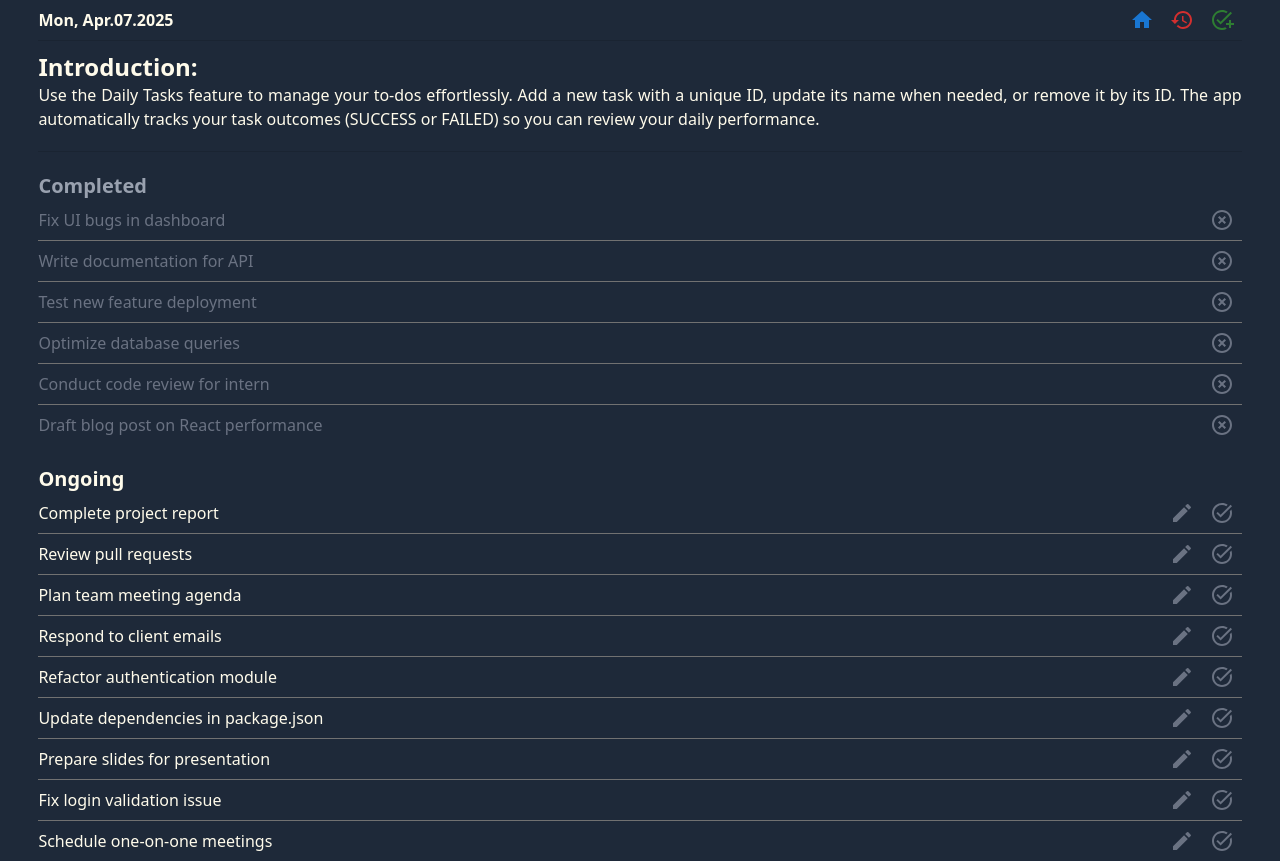
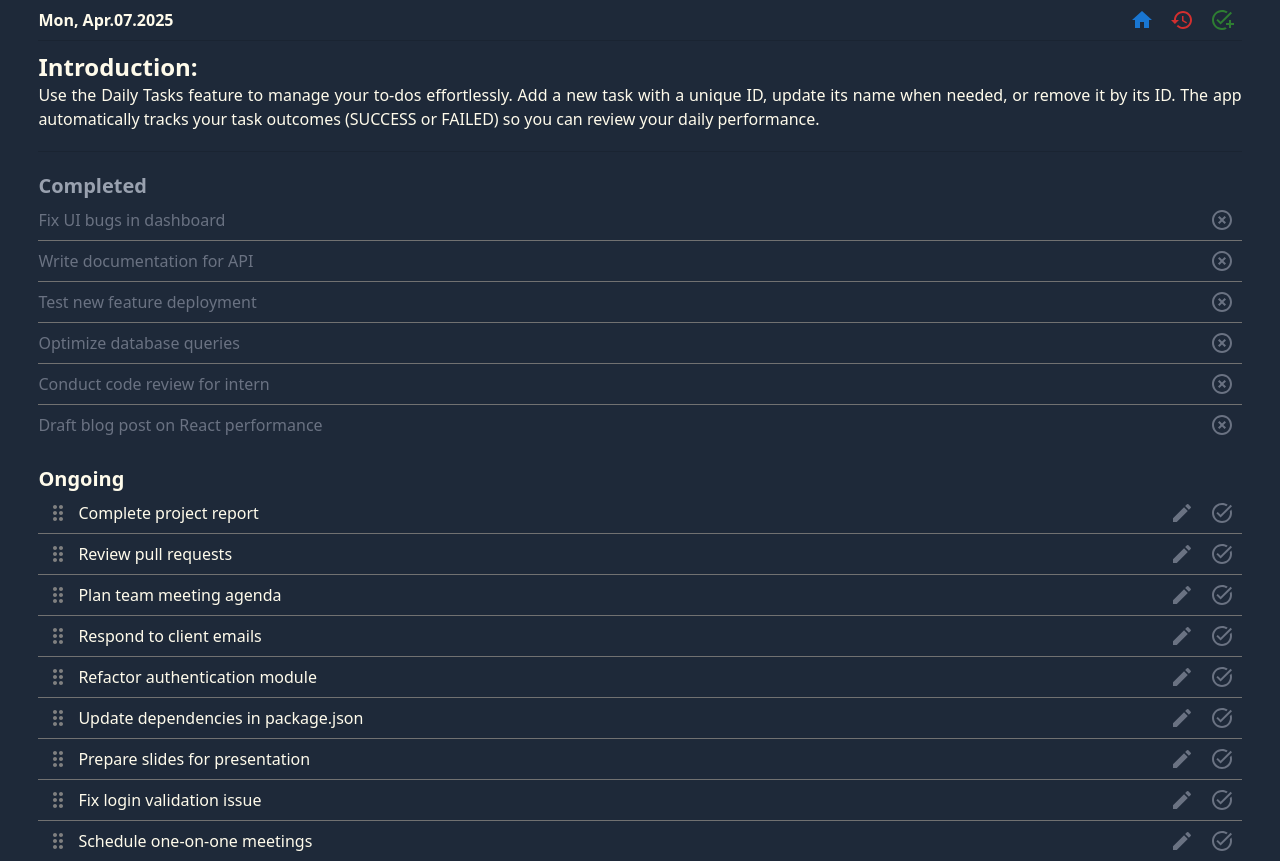
Before and after one commit to s3nsh1-dev/todo-list, a React (Vite) app in the folder client/: page /daily-tasks in a window 1280 px wide. Built offline with nearby package versions, Linux system fonts and the light colour scheme.

Commit message:
dnd on DailyTask working

```diff
--- a/client/src/App.tsx
+++ b/client/src/App.tsx
@@ -6,11 +6,9 @@ import DailyTasks from "./pages/DailyTasks";
 import MonthlyGoals from "./pages/MonthlyGoals";
 import WeeklyGoals from "./pages/WeeklyGoals";
 import YearlyGoals from "./pages/YearlyGoals";
-import { useGlobalContext } from "./hook/useGlobalContext";
+import Test from "./Test/Test";
 
 const App = () => {
-  const intoFlag = useGlobalContext();
-  console.log("intoFlag", intoFlag);
   return (
     <>
       <Routes>
@@ -21,6 +19,7 @@ const App = () => {
         <Route path="/monthly-goals" element={<MonthlyGoals />} />
         <Route path="/yearly-goals" element={<YearlyGoals />} />
         <Route path="/notes" element={<Notes />} />
+        <Route path="/test" element={<Test />} />
       </Routes>
     </>
   );
--- /dev/null
+++ b/client/src/Test/Draggable.jsx
@@ -0,0 +1,23 @@
+import React from "react";
+import { useDraggable } from "@dnd-kit/core";
+import { CSS } from "@dnd-kit/utilities";
+
+const Draggable = (props) => {
+  const { attributes, listeners, setNodeRef, transform } = useDraggable({
+    id: "draggable",
+  });
+  const style = {
+    transform: CSS.Translate.toString(transform),
+  };
+
+  return (
+    <div className="bg-amber-300 h-50 w-50">
+      i am draggable
+      <button ref={setNodeRef} style={style} {...listeners} {...attributes}>
+        {props.children}
+      </button>
+    </div>
+  );
+};
+
+export default Draggable;
--- /dev/null
+++ b/client/src/Test/Droppable.jsx
@@ -0,0 +1,18 @@
+import React from "react";
+import { useDroppable } from "@dnd-kit/core";
+
+const Droppable = (props) => {
+  const { isOver, setNodeRef } = useDroppable({ id: "droppable" });
+  const style = {
+    color: isOver ? "green" : undefined,
+  };
+
+  return (
+    <div ref={setNodeRef} style={style} className="bg-amber-800 w-100 h-100">
+      i am droppable
+      {props.children}
+    </div>
+  );
+};
+
+export default Droppable;
--- /dev/null
+++ b/client/src/Test/Test.tsx
@@ -0,0 +1,5 @@
+const Test = () => {
+  return <div></div>;
+};
+
+export default Test;
--- a/client/src/components/daily-tasks/DailyTaskManagement.tsx
+++ b/client/src/components/daily-tasks/DailyTaskManagement.tsx
@@ -1,22 +1,31 @@
-import { useSelector } from "react-redux";
+import React from "react";
+import { useSelector, useDispatch } from "react-redux";
 import type { RootState } from "../../redux/store";
-import type { taskDetailsType } from "../../constants/commonInterfaces";
 import ShowOngoingTasks from "./ShowOngoingTasks";
 import ShowCompletedTasks from "./ShowCompletedTasks";
-
-interface stateType {
-  completedTasks: taskDetailsType[];
-  ongoingTasks: taskDetailsType[];
-}
+import { closestCorners, DndContext } from "@dnd-kit/core";
+import {
+  arrayMove,
+  SortableContext,
+  verticalListSortingStrategy,
+} from "@dnd-kit/sortable";
+import { replaceTasksWithNewValue } from "../../redux/slices/dailyTasksSlice";
 
 const DailyTaskManagement = () => {
+  const dispatch = useDispatch();
   const dailyTasksList = useSelector(
     (state: RootState) => state.dailyTasks.taskDetails
   );
-  const taskName: stateType = {
-    completedTasks: dailyTasksList.filter((tasks) => tasks.status === "DONE"),
-    ongoingTasks: dailyTasksList.filter((tasks) => tasks.status === "ONGOING"),
-  };
+
+  const taskName = React.useMemo(
+    () => ({
+      completedTasks: dailyTasksList.filter((tasks) => tasks.status === "DONE"),
+      ongoingTasks: dailyTasksList.filter(
+        (tasks) => tasks.status === "ONGOING"
+      ),
+    }),
+    [dailyTasksList]
+  );
 
   const renderOngoingTasks = taskName.ongoingTasks.map((tasks, index) => {
     return (
@@ -48,7 +57,40 @@ const DailyTaskManagement = () => {
       </div>
       <div>
         <h1 className="text-xl font-bold">Ongoing</h1>
-        <div>{renderOngoingTasks}</div>
+        <DndContext
+          collisionDetection={closestCorners}
+          onDragEnd={(e) => {
+            const { active, over } = e;
+            if (!over) return;
+            if (active.id === over.id) {
+              return;
+            }
+            const originalIndex = taskName.ongoingTasks.findIndex(
+              (task) => task.taskId === active.id
+            );
+            const newIndex = taskName.ongoingTasks.findIndex(
+              (task) => task.taskId === over.id
+            );
+            const updatedTasks = arrayMove(
+              taskName.ongoingTasks,
+              originalIndex,
+              newIndex
+            );
+            dispatch(
+              replaceTasksWithNewValue([
+                ...updatedTasks,
+                ...taskName.completedTasks,
+              ])
+            );
+          }}
+        >
+          <SortableContext
+            items={taskName["ongoingTasks"].map((task) => task.taskId)}
+            strategy={verticalListSortingStrategy}
+          >
+            {renderOngoingTasks}
+          </SortableContext>
+        </DndContext>
       </div>
     </article>
   );
--- a/client/src/components/daily-tasks/ShowOngoingTasks.tsx
+++ b/client/src/components/daily-tasks/ShowOngoingTasks.tsx
@@ -7,6 +7,9 @@ import { useDispatch } from "react-redux";
 import { updateTask } from "../../redux/slices/dailyTasksSlice";
 import IconButton from "@mui/material/IconButton";
 import ShowEditModal from "../common/ShowEditModal";
+import DragIndicatorIcon from "@mui/icons-material/DragIndicator";
+import { useSortable } from "@dnd-kit/sortable";
+import { CSS } from "@dnd-kit/utilities";
 
 interface propTypes {
   index: number;
@@ -15,6 +18,17 @@ interface propTypes {
 }
 
 const ShowOngoingTasks: FC<propTypes> = ({ tasks, index, arrLength }) => {
+  const { listeners, transform, transition, attributes, setNodeRef } =
+    useSortable({
+      id: tasks.taskId,
+    });
+
+  const style = {
+    transform: CSS.Transform.toString(transform),
+    transition,
+    touchAction: "none",
+  };
+
   const [open, setOpen] = useState(false);
   const [userValue, setUserValue] = useState("");
   const isDisabled = userValue.length > 0 ? false : true;
@@ -35,19 +49,29 @@ const ShowOngoingTasks: FC<propTypes> = ({ tasks, index, arrLength }) => {
 
   return (
     <>
-      <div className="flex items-center justify-between">
-        <p className="flex item-center flex-row min-w-64 w-[50vw]">
-          {tasks.taskName}
-        </p>
+      <div
+        className="flex items-center justify-between"
+        style={style}
+        ref={setNodeRef}
+      >
+        <div className="flex items-center">
+          <IconButton {...listeners} {...attributes}>
+            <DragIndicatorIcon sx={{ color: "gray" }} />
+          </IconButton>
+          <p className="flex item-center flex-row min-w-40 w-[50vw]">
+            {tasks.taskName}
+          </p>
+        </div>
         <div>
           <IconButton onClick={onOpen}>
-            <ModeEditIcon className="text-gray-500 hover:text-white" />
+            <ModeEditIcon className="text-gray-500 hover:text-blue-600" />
           </IconButton>
           <IconButton onClick={handleUpdateTaskStatus}>
             <TaskAltIcon className="text-gray-500 hover:text-green-600" />
           </IconButton>
         </div>
       </div>
+
       {index < arrLength - 1 && <DividerGray />}
       {open && (
         <ShowEditModal
--- a/client/src/redux/slices/dailyTasksSlice.ts
+++ b/client/src/redux/slices/dailyTasksSlice.ts
@@ -36,9 +36,16 @@ const dailyTasksSlice = createSlice({
         ),
       };
     },
+    replaceTasksWithNewValue: (
+      state,
+      action: PayloadAction<taskDetailsType[]>
+    ) => {
+      return { ...state, taskDetails: action.payload };
+    },
   },
 });
 
-export const { addTasks, removeTasks, updateTask } = dailyTasksSlice.actions;
+export const { addTasks, removeTasks, updateTask, replaceTasksWithNewValue } =
+  dailyTasksSlice.actions;
 export default dailyTasksSlice;
 export const dailyTasksReducer = dailyTasksSlice.reducer;
```
